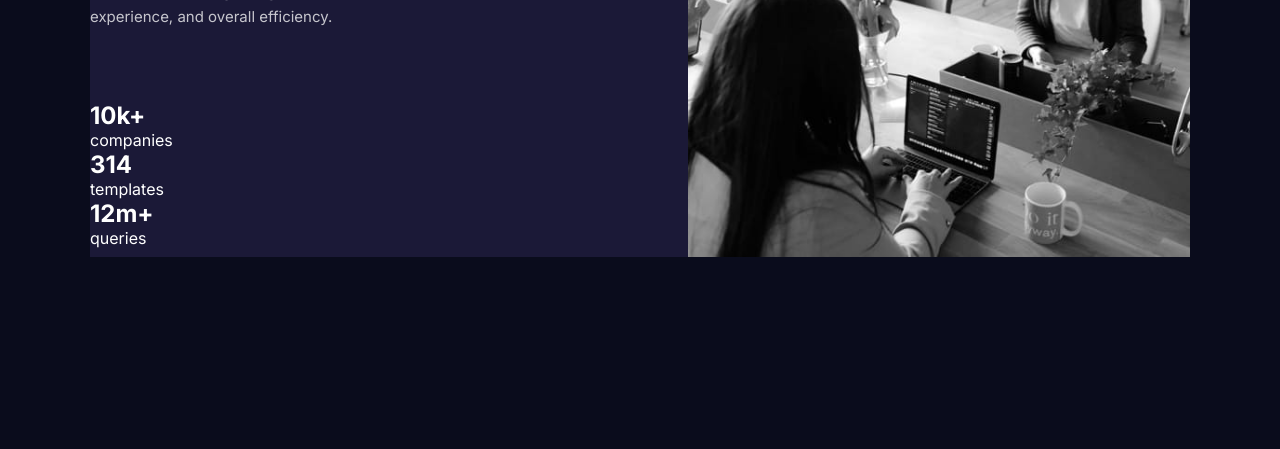
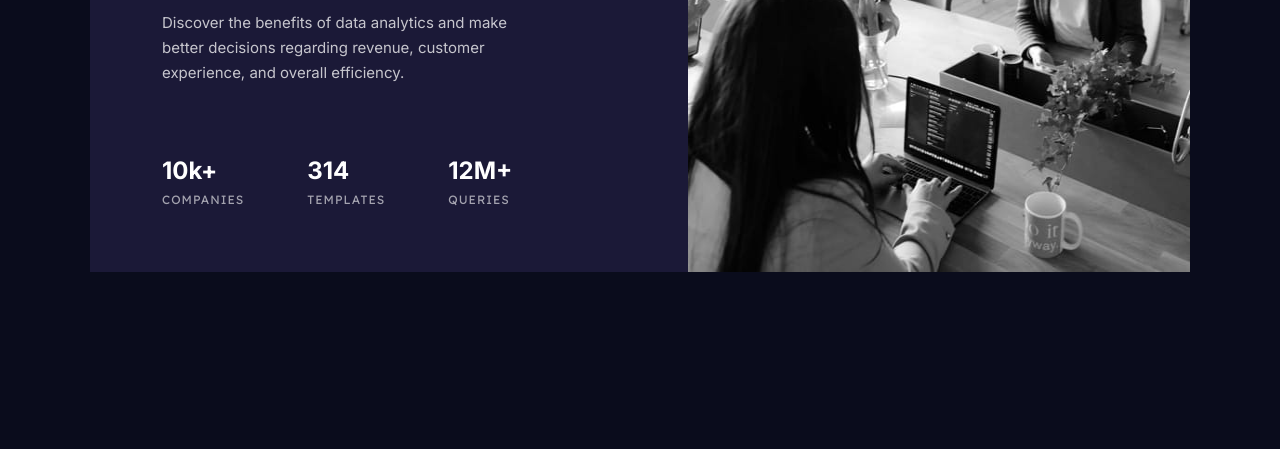
Before and after one commit to viniciusshenri96/stats-preview-card-component, a plain HTML site: page index.html in a window 1280 px wide. Shown: the part 351-800 px from the top of the page. Drawn offline with Linux system fonts and the light colour scheme.

Commit message:
Estilizando o texto do body

```diff
--- a/assets/css/style.css
+++ b/assets/css/style.css
@@ -21,6 +21,7 @@
 
 img {
   max-width: 100%;
+  height: 100%;
   display: block;
 }
 
@@ -55,6 +56,9 @@ body {
 .insights__content {
   display: grid;
   align-content: start;
+  justify-content: center;
+
+  padding: 71px 0 59px 72px;
 }
 .insights__title {
   font: var(--fw-bold) 2.25rem/1.22 'Inter', sans-serif;
@@ -62,6 +66,7 @@ body {
 .insights__title-purple {
   color: #ab5cdb;
 }
+
 .insights__desc {
   font: var(--fw-regular) 0.938rem/1.67 'Inter', sans-serif;
   opacity: 0.75;
@@ -69,3 +74,34 @@ body {
   margin-top: 25px;
   margin-bottom: 72px;
 }
+
+.insights__list {
+  display: flex;
+  gap: 0 63px;
+}
+
+.insights__item {
+  display: grid;
+  gap: 2px 0;
+}
+
+.insights__subtitle {
+  font-size: 1.5rem;
+  line-height: 1.2;
+  font-weight: var(--fw-bold);
+}
+
+.insights__info {
+  font: var(--fw-regular) 0.75rem/2.08 'Lexend Deca', sans-serif;
+  text-transform: uppercase;
+  letter-spacing: 1px;
+  opacity: 0.6;
+}
+
+.insights__img::after {
+  content: '';
+  display: block;
+  width: 503px;
+  height: 446px;
+  background-color: #ab5cdb;
+}
--- a/index.html
+++ b/index.html
@@ -33,7 +33,7 @@
             <p class="insights__info">templates</p>
           </li>
           <li class="insights__item">
-            <h2 class="insights__subtitle">12m+</h2>
+            <h2 class="insights__subtitle">12M+</h2>
             <p class="insights__info">queries</p>
           </li>
         </ul>
```
